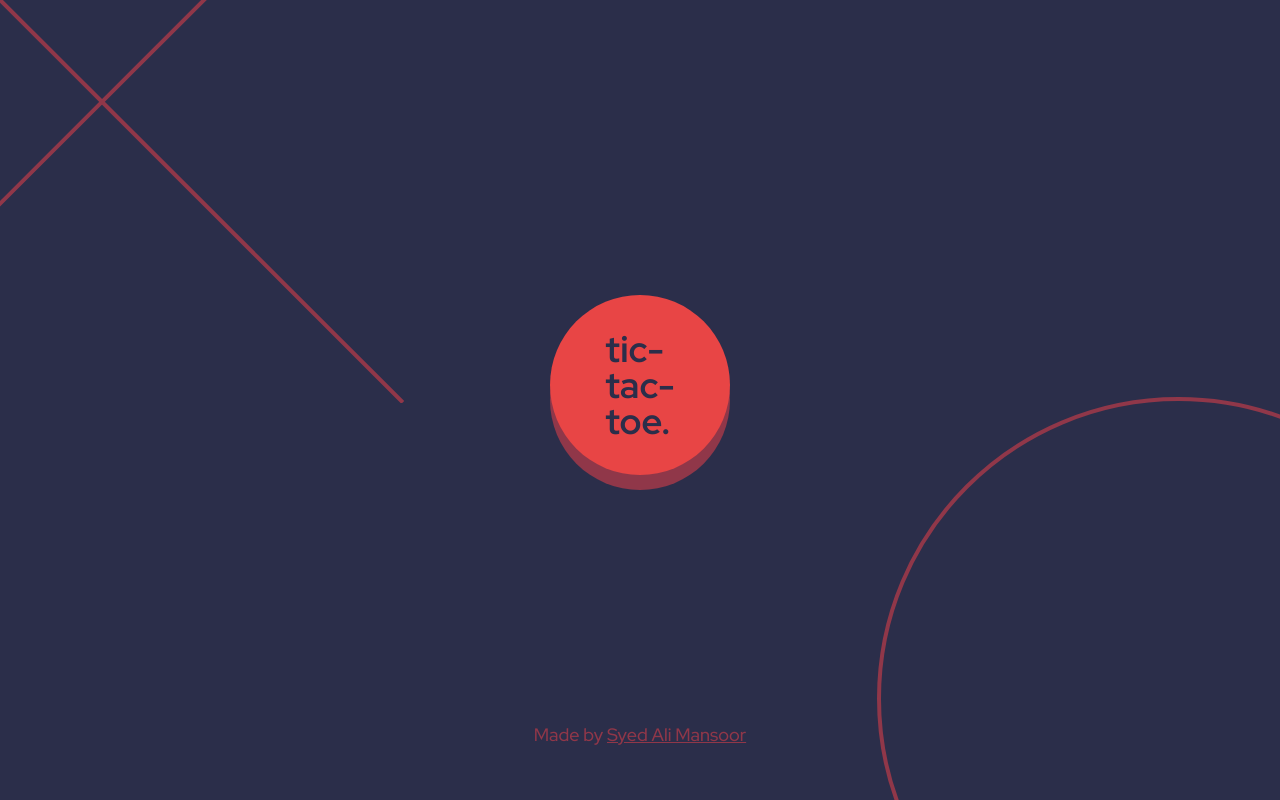
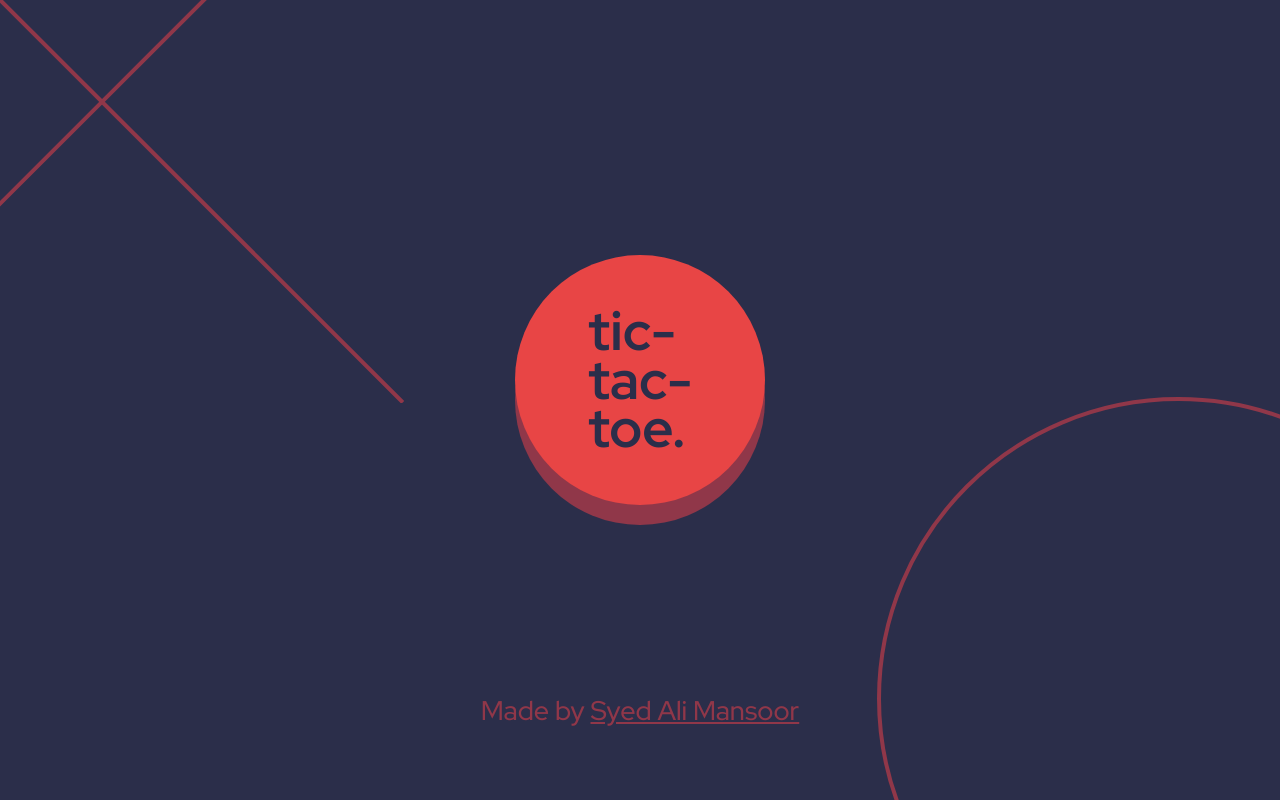
Before and after one commit to syedalimansoor/tic-tac-toe-react, a React (Vite) app: page / in a window 1280 px wide. Built offline with nearby package versions, Linux system fonts and the light colour scheme.

Commit message:
Make responsive

```diff
--- a/src/components/start/Attribution.tsx
+++ b/src/components/start/Attribution.tsx
@@ -6,11 +6,16 @@ const Text = styled(motion.p)`
   align-self: end;
   color: ${({ theme }) => theme.colors.orange[200]};
   font-weight: ${({ theme }) => theme.font.weight.medium};
+  transition: font-size 200ms ease;
+
+  @media (min-width: ${({ theme }) => theme.breakpoints.medium}) {
+    font-size: 1.5rem;
+  }
 `;
 
 const Link = styled.a`
   color: ${({ theme }) => theme.colors.orange[200]};
-  transition: 200ms ease;
+  transition: color 200ms ease;
 
   &:hover {
     color: ${({ theme }) => theme.colors.orange[100]};
--- a/src/components/start/StartButton.tsx
+++ b/src/components/start/StartButton.tsx
@@ -1,7 +1,7 @@
 import styled from "styled-components";
 import { useNavigate } from "react-router-dom";
 
-const buttonSize = "180px";
+const buttonSize = { mobile: "180px", desktop: "250px" };
 const Button = styled.button`
   grid-row: 2;
   background-color: ${({ theme }) => theme.colors.orange[100]};
@@ -9,8 +9,8 @@ const Button = styled.button`
   display: grid;
   place-content: center;
   border-radius: 99em;
-  width: ${buttonSize};
-  height: ${buttonSize};
+  width: ${buttonSize.mobile};
+  height: ${buttonSize.mobile};
 
   box-shadow: 0 15px 0 0 ${({ theme }) => theme.colors.orange[200]};
   transform: translateY(-15px);
@@ -27,15 +27,37 @@ const Button = styled.button`
     box-shadow: 0 0 15px 0 ${({ theme }) => theme.colors.orange[200]};
     transform: translateY(0);
   }
+
+  @media (min-width: ${({ theme }) => theme.breakpoints.medium}) {
+    width: ${buttonSize.desktop};
+    height: ${buttonSize.desktop};
+
+    box-shadow: 0 20px 0 0 ${({ theme }) => theme.colors.orange[200]};
+    transform: translateY(-20px);
+
+    &:hover {
+      box-shadow: 0 20px 0 0 ${({ theme }) => theme.colors.orange[200]},
+        0 20px 15px 0 ${({ theme }) => theme.colors.orange[200]};
+    }
+
+    &:active {
+      box-shadow: 0 0 15px 0 ${({ theme }) => theme.colors.orange[200]};
+    }
+  }
 `;
 
 const Text = styled.span`
   width: min-content;
   color: ${({ theme }) => theme.colors.blue[200]};
-  font-size: 2rem;
+  font-size: 2.2rem;
   font-weight: ${({ theme }) => theme.font.weight.bold};
-  line-height: 1;
+  line-height: 0.9;
   text-align: left;
+  transition: 200ms ease;
+
+  @media (min-width: ${({ theme }) => theme.breakpoints.medium}) {
+    font-size: 3rem;
+  }
 `;
 
 export default function StartButton() {
--- a/src/routes/Start.tsx
+++ b/src/routes/Start.tsx
@@ -26,6 +26,7 @@ const Container = styled(motion.div)`
   @media (min-width: ${({ theme }) => theme.breakpoints.medium}) {
     background-image: url(${xDesktop}), url(${oDesktop});
     background-position: top -200px left -200px, bottom -200px right -200px;
+    padding-block: 4rem;
   }
 `;
 
```
